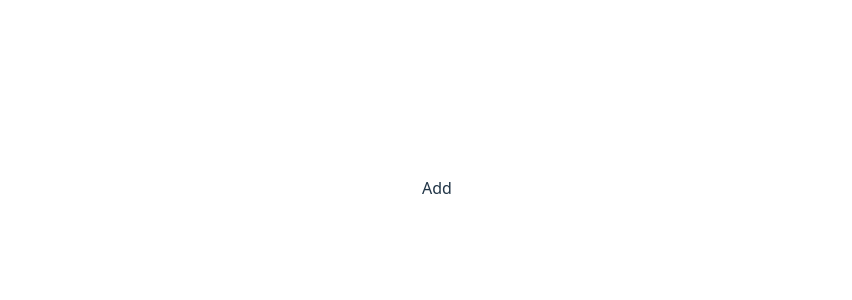
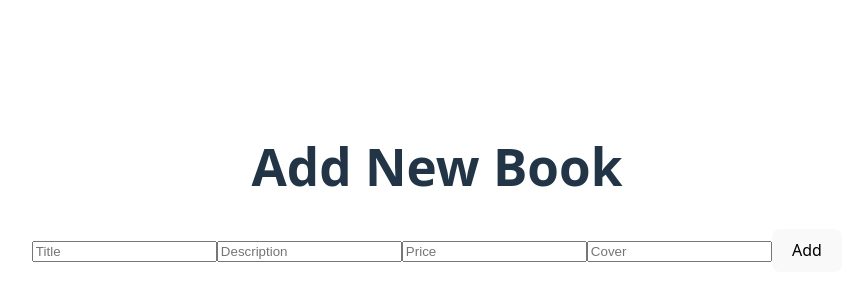
Before and after one commit to nemanjamartic1989/nodejs-react-crud, a React (Vite) app in the folder client/react-app/: page /add in a window 1280 px wide. Shown: the part 212-512 px from the top of the page, without its empty margins (203-1055 px from the left). Built offline with nearby package versions, Linux system fonts and the light colour scheme.

Commit message:
Save book functionality.

```diff
--- a/client/react-app/src/pages/Add.jsx
+++ b/client/react-app/src/pages/Add.jsx
@@ -1,8 +1,41 @@
 import React from "react";
+import axios from "axios";
+import { useNavigate } from "react-router-dom";
+import { useState } from "react";
 
 const Add = () => {
+    const [book, setBook] = useState({
+        title: "",
+        description: "",
+        price: null,
+        cover: ""
+    });
+
+    const handleChange = (e) => {
+        setBook(prev => ({...prev, [e.target.name]: e.target.value}))
+    };
+
+    const navigate = useNavigate();
+
+    const handleClick = async e => {
+        e.preventDefault();
+
+        try {
+            await axios.post("http://localhost:8000/books", book)
+        } catch {
+
+        }
+    }
+
     return (
-        <div>Add</div>
+        <div className="form">
+            <h1>Add New Book</h1>
+            <input type="text" placeholder="Title" onChange={handleChange} name="title"/>
+            <input type="text" placeholder="Description" onChange={handleChange} name="description"/>
+            <input type="number" placeholder="Price" onChange={handleChange} name="price"/>
+            <input type="text" placeholder="Cover" onChange={handleChange} name="cover"/>
+            <button onClick={handleClick}>Add</button>
+        </div>
     )
 }
 
--- a/client/react-app/src/pages/Books.jsx
+++ b/client/react-app/src/pages/Books.jsx
@@ -31,6 +31,7 @@
                     </div>
                 ))}
             </div>
+            <button><Link to="/add">Add new book</Link></button>
         </div>
     )
 }
```
Also changed, not shown: 1 other file (tests, documents, lock files or other folders).
